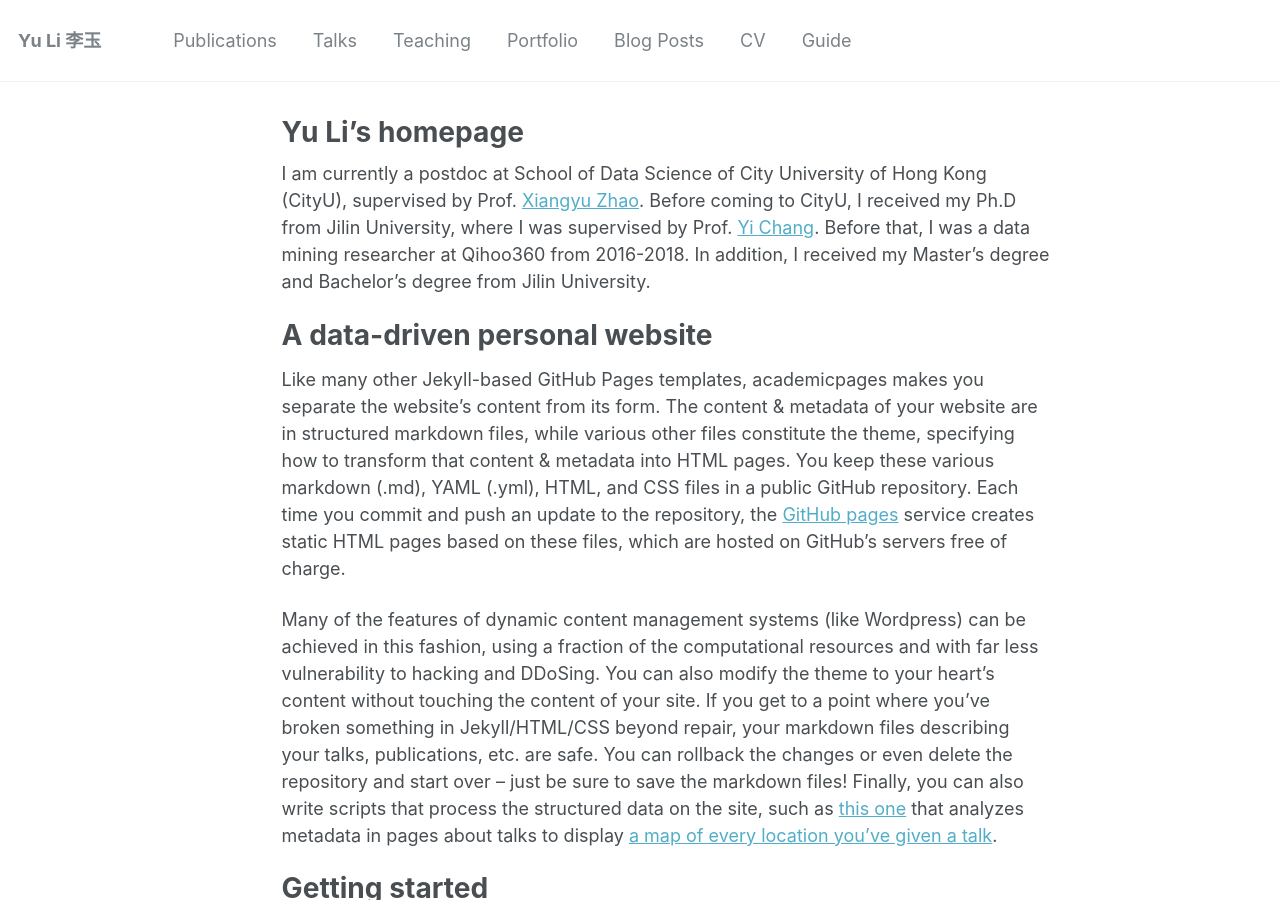
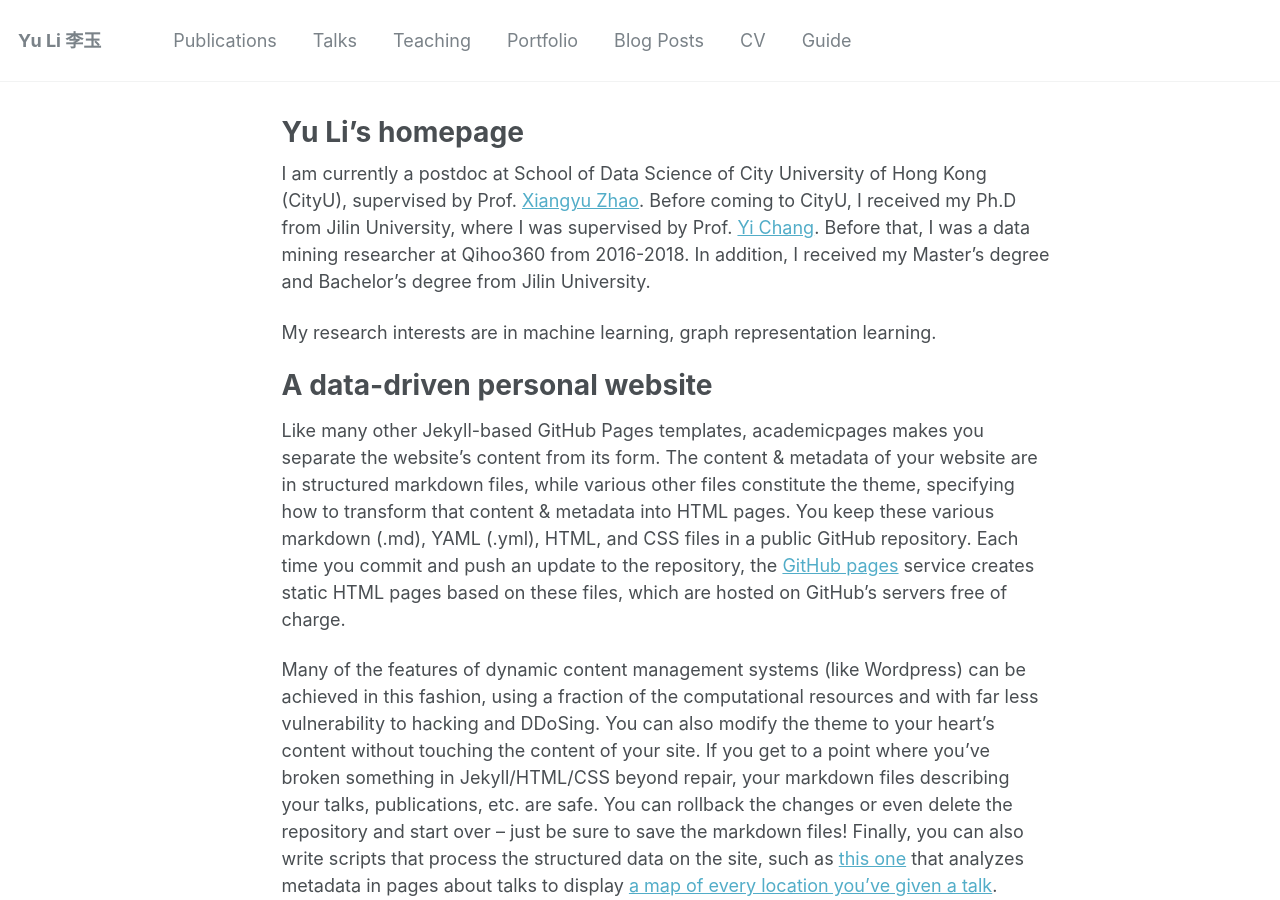
Before and after one commit to liyu1990/liyu1990.github.io, a Jekyll site: the page built from _pages/about.md, in a window 1280 px wide and 900 px high. Built offline with Jekyll 4.4.1, drawn with Linux system fonts in a browser that asks for light colours.

Commit message:
Update about.md

```diff
--- a/_pages/about.md
+++ b/_pages/about.md
@@ -11,6 +11,8 @@ redirect_from:
 I am currently a postdoc at School of Data Science of City University of Hong Kong (CityU), supervised by Prof. [Xiangyu Zhao](https://zhaoxyai.github.io/).
 Before coming to CityU, I received my Ph.D from Jilin University, where I was supervised by Prof. [Yi Chang](http://www.yichang-cs.com/).
 Before that, I was a data mining researcher at Qihoo360 from 2016-2018. In addition, I received my Master's degree and Bachelor's degree from Jilin University.
+
+My research interests are in machine learning, graph representation learning.
 
 A data-driven personal website
 ======
```
